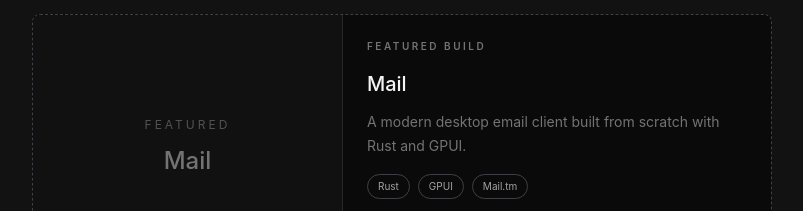
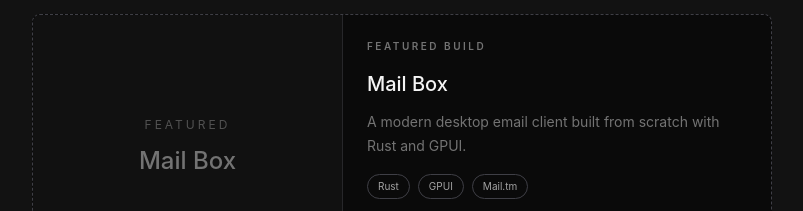
Before and after one commit to nichehlikes15/portfoilo, a React app: page / in a window 1280 px wide. Shown: the part 589-800 px from the top of the page, without its empty margins (238-1041 px from the left). Built offline with nearby package versions, Linux system fonts and the light colour scheme; no server answers; the HTML template or start-up script is replaced by a standard one.

Commit message:
updated old data for mailbox project

```diff
--- a/src/data/projects.js
+++ b/src/data/projects.js
@@ -1,10 +1,10 @@
 export const projects = [
     {
-        title: "Mail",
+        title: "Mail Box",
         description:
             "A modern desktop email client built from scratch with Rust and GPUI.",
         technologies: ["Rust", "GPUI", "Mail.tm"],
-        github: "https://github.com/nichehlikes15/mail",
+        github: "https://github.com/nichehlikes15/mailbox",
         featured: true,
     },
     {
```
